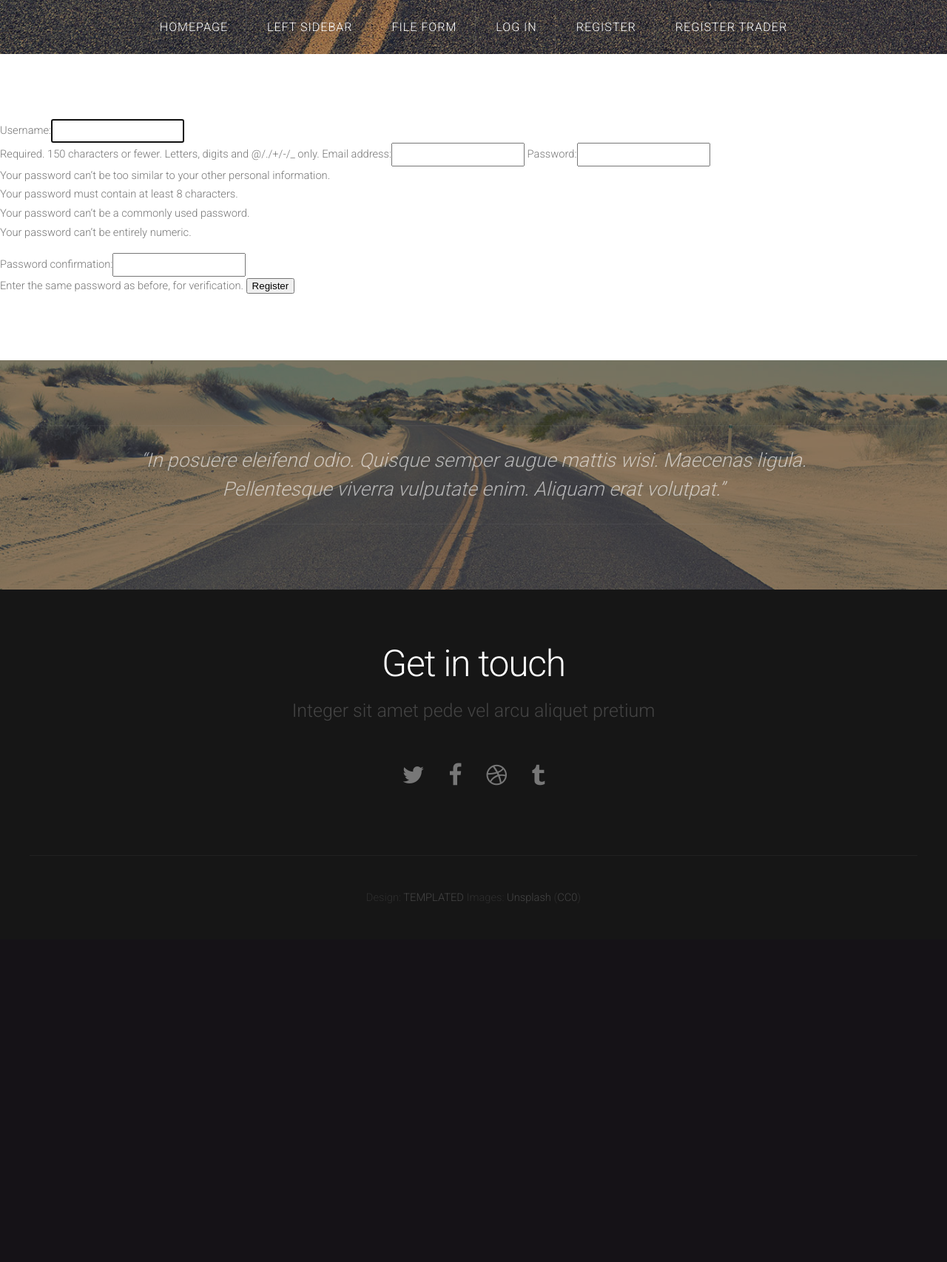
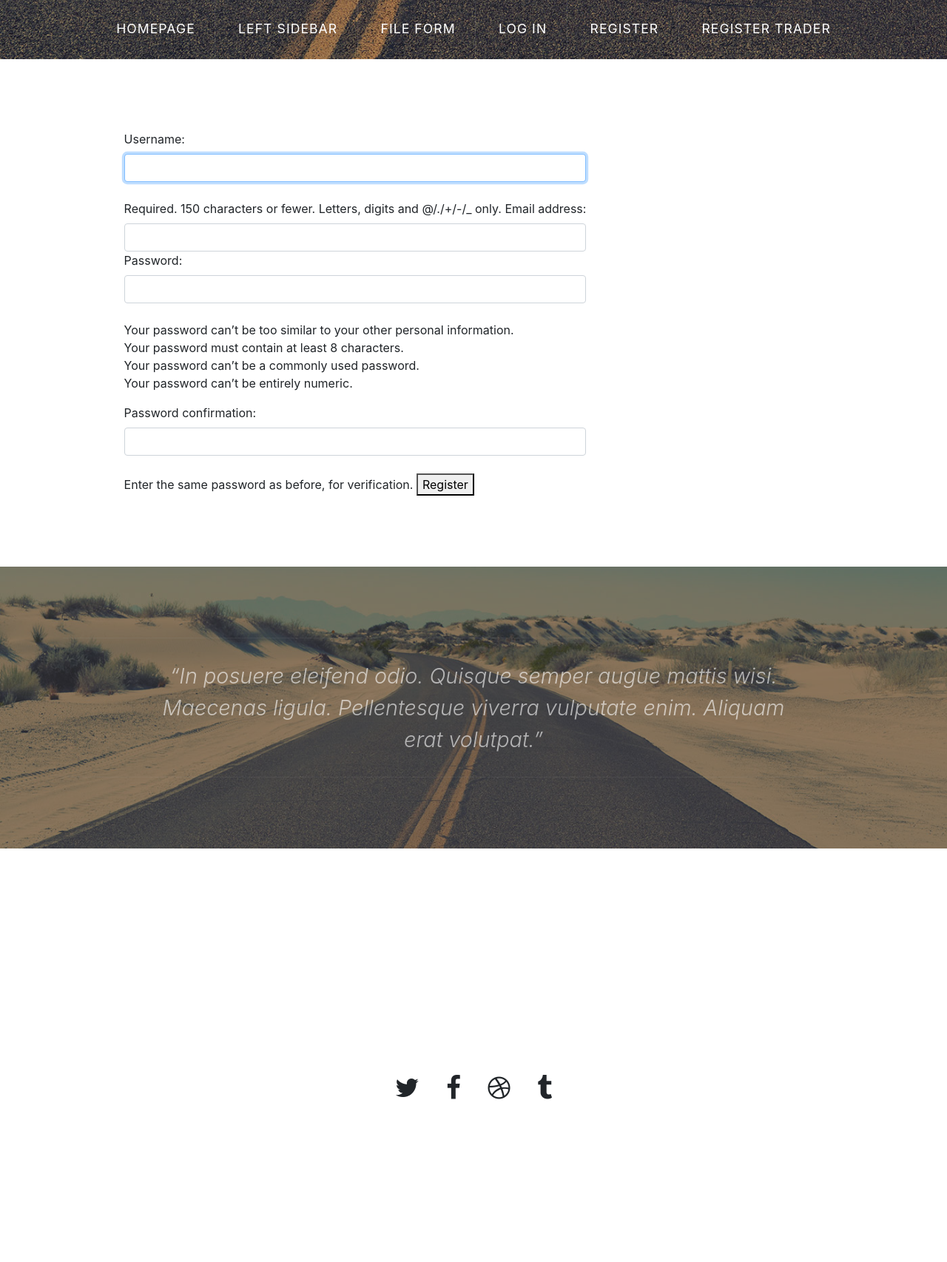
Before and after one commit to GSYankov/Autoworld, a Django app: page /register/1 in a window 1280 px wide. Shown: the whole page at 74% size. Before the commit the page ends 1221 px from the top, so only its background shows below. Run offline with Django 3.2, Linux system fonts and the light colour scheme; some libraries are stand-ins or nearby versions.

Commit message:
Present bootstrap

```diff
--- a/app/forms.py
+++ b/app/forms.py
@@ -2,9 +2,15 @@
 from app.models import Image
 from django.contrib.auth.forms import UserCreationForm
 from django.contrib.auth.models import User
+from core.BootstrapFormMixin import BootstrapFormMixin
 
 
-class RegisterForm(UserCreationForm):
+
+class RegisterForm(UserCreationForm, BootstrapFormMixin):
+    def __init__(self, *args, **kwargs):
+        super().__init__(*args, **kwargs)
+        self.setup_form()
+
     class Meta:
         model = User
         fields = ('username', 'email')
--- /dev/null
+++ b/core/BootstrapFormMixin.py
@@ -0,0 +1,6 @@
+class BootstrapFormMixin():
+    def setup_form(self, *args, **kwargs):
+        super().__init__(*args, **kwargs)
+
+        for (_, field) in self.fields.items():
+            field.widget.attrs['class'] = 'form-control'
--- a/static/css/custom/loginform.css
+++ b/static/css/custom/loginform.css
@@ -18,7 +18,7 @@
 }
 
 body {
-    padding: 2rem;
+    padding: 0rem;
 }
 
 form {
--- a/templates/auth/register.html
+++ b/templates/auth/register.html
@@ -1,12 +1,20 @@
 {% extends 'base.html' %}
 {% load static %}
 
+{% block head %}
+<link rel="stylesheet" href="https://stackpath.bootstrapcdn.com/bootstrap/4.3.1/css/bootstrap.min.css"
+    integrity="sha384-ggOyR0iXCbMQv3Xipma34MD+dH/1fQ784/j6cY/iJTQUOhcWr7x9JvoRxT2MZw1T" crossorigin="anonymous">
+<link rel="icon" type="image/png" href="https://pluspng.com/img-png/instagram-png-instagram-png-icon-1024.png">
+<link rel="stylesheet" href="https://stackpath.bootstrapcdn.com/font-awesome/4.7.0/css/font-awesome.min.css"
+    integrity="sha384-wvfXpqpZZVQGK6TAh5PVlGOfQNHSoD2xbE+QkPxCAFlNEevoEH3Sl0sibVcOQVnN" crossorigin="anonymous">
+{% endblock head %}
+
 {% block content %}
-<div id="main" class="form-bg">
+<div id="main" class="d-flex justify-content-center w-75 form-bg">
     <form action="{% url 'register' role %}" method="POST">
-            {{ form }}
-            {% csrf_token %}
-            <button type="submit">Register</button>
+        {{ form }}
+        {% csrf_token %}
+        <button type="submit">Register</button>
         </fieldset>
     </form>
 </div>
--- a/templates/base.html
+++ b/templates/base.html
@@ -20,6 +20,7 @@
 	<link rel="stylesheet" href="{% static 'css/skel-noscript.css' %}" />
 	<link rel="stylesheet" href="{% static 'css/style.css' %}" />
 	<link rel="stylesheet" href="{% static 'css/style-desktop.css' %}" />
+
 	{% block head %}
 	{% endblock head %}
 </head>
```
